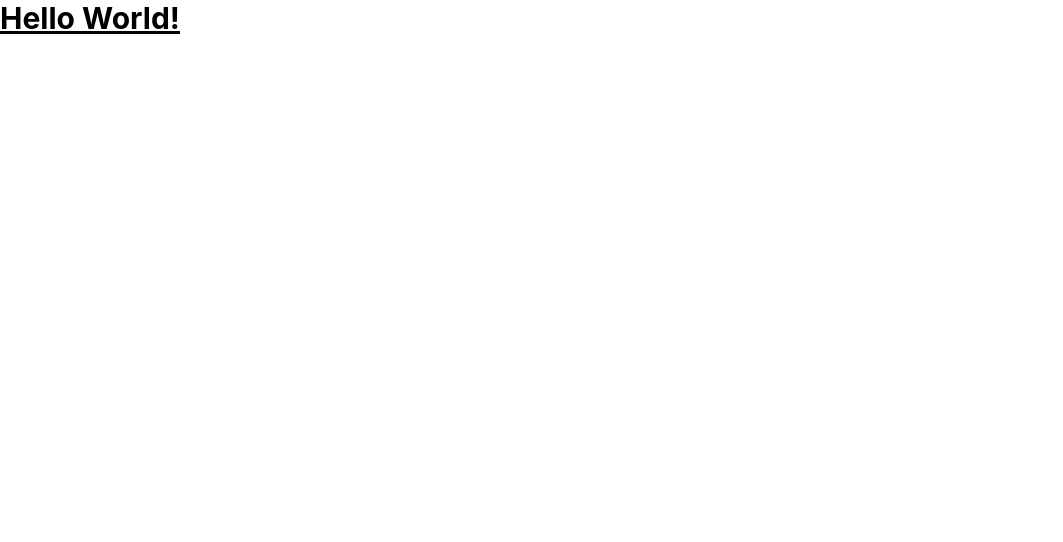
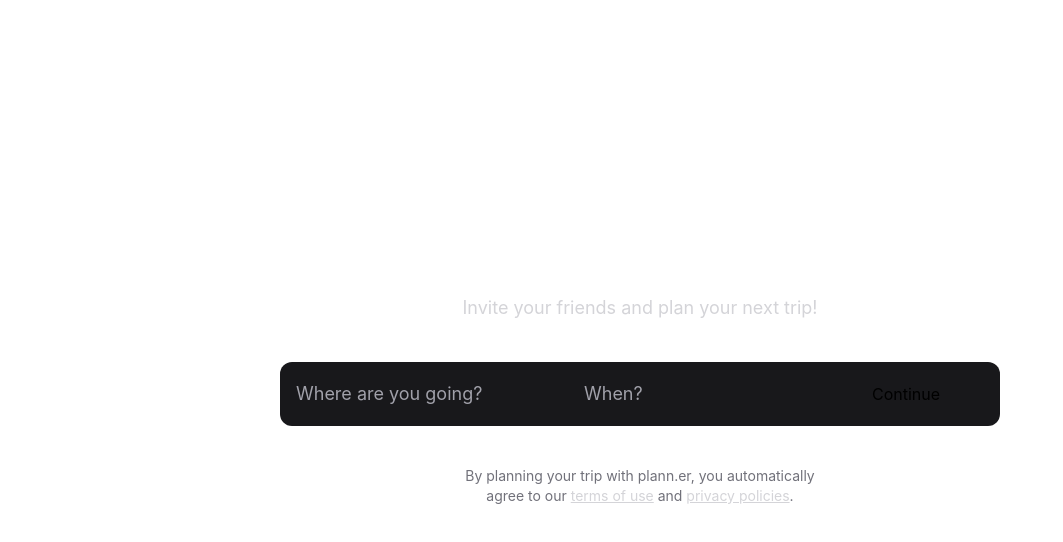
Before and after one commit to luizcorreajr/nlw-journey, a React app in the folder frontend/: page / in a window 1280 px wide. Shown: the top 542 px of the page, without its empty margins (0-1063 px from the left). Built offline with nearby package versions, Linux system fonts and the light colour scheme; the HTML template or start-up script is replaced by a standard one.

Commit message:
styled with tailwind in app.tsx - lucide react installed

```diff
--- a/frontend/package.json
+++ b/frontend/package.json
@@ -10,6 +10,7 @@
     "preview": "vite preview"
   },
   "dependencies": {
+    "lucide-react": "^0.407.0",
     "react": "^18.3.1",
     "react-dom": "^18.3.1"
   },
--- a/frontend/src/App.tsx
+++ b/frontend/src/App.tsx
@@ -2,8 +2,21 @@
 
 export function App() {
   return (
-    <h1 className="text-3xl font-bold underline">
-      Hello World!
-    </h1>
+    <div className="h-screen flex items-center justify-center">
+      <div className="max-w-3xl w-full px-6 text-center space-y-10">
+        <p className="text-zinc-300 text-lg">Invite your friends and plan your next trip!</p>
+
+        <div className="h-16 bg-zinc-900 px-4 rounded-xl flex items-center">
+          <input type="text" placeholder="Where are you going?" className="bg-transparent text-lg placeholder-zinc-400" />
+          <input type="text" placeholder="When?" className="bg-transparent text-lg placeholder-zinc-400" />
+          <button>Continue</button>
+        </div>
+
+        <p className="text-sm text-zinc-500">
+          By planning your trip with plann.er, you automatically <br/>
+          agree to our <a className="text-zinc-300 underline" href="#">terms of use</a> and <a className="text-zinc-300 underline" href="#">privacy policies</a>.
+        </p>
+      </div>
+    </div>
   )
 }
```
Also changed, not shown: 1 other file (tests, documents, lock files or other folders).
